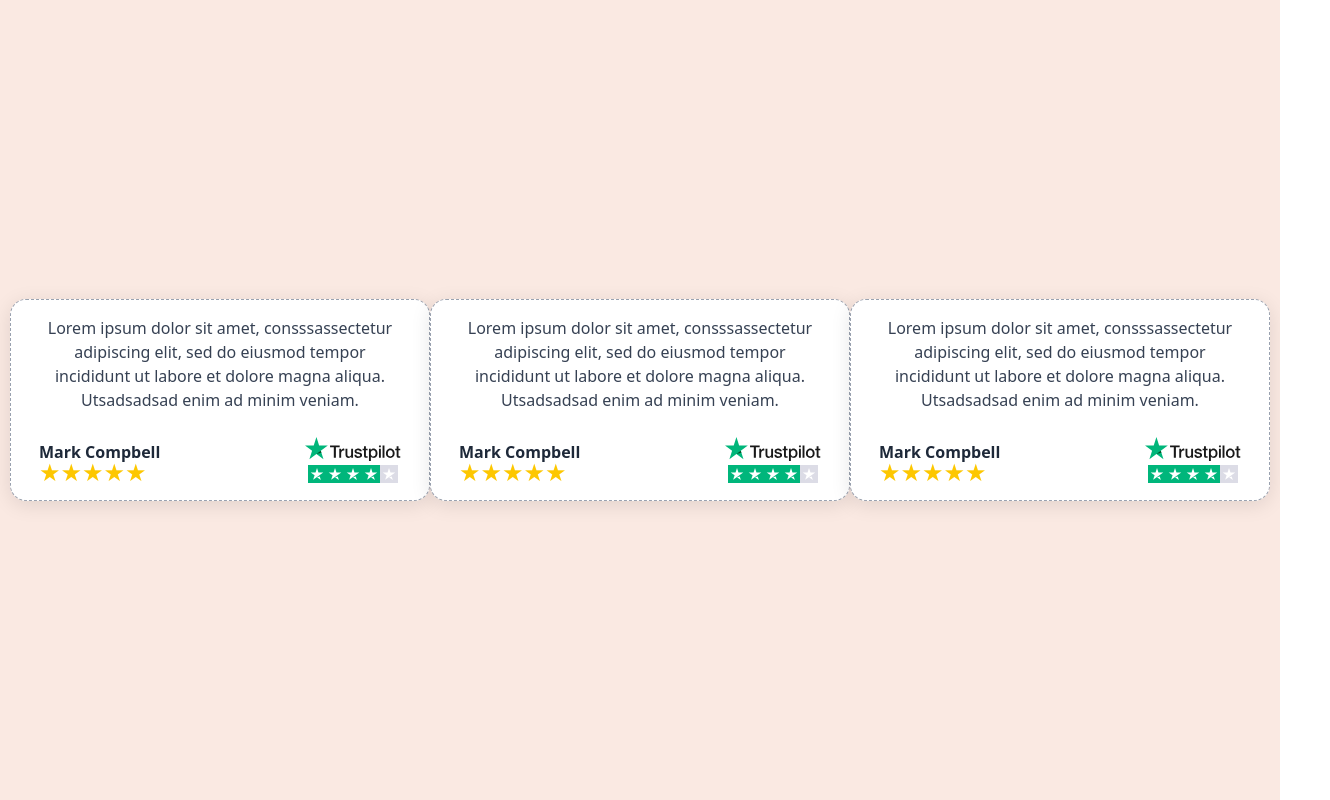
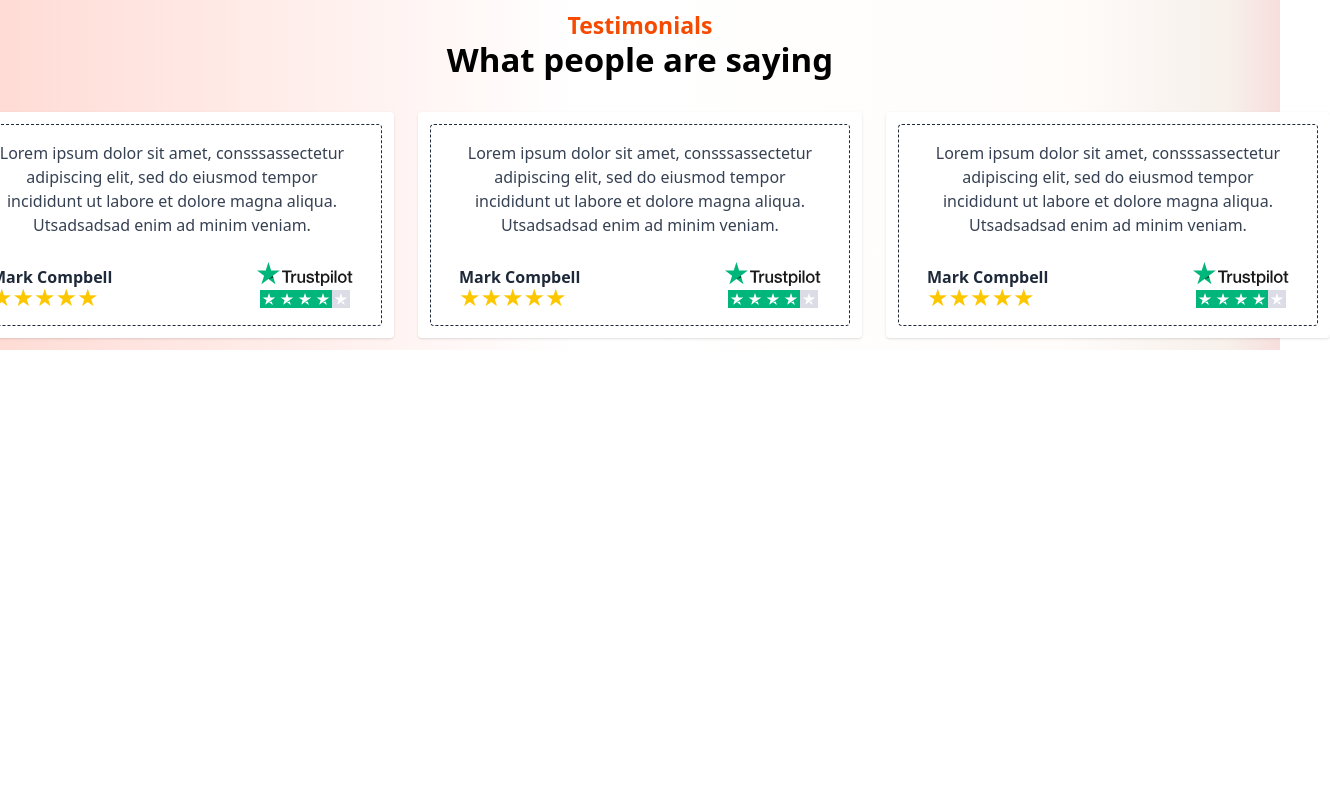
Before and after one commit to IamShahzaibAli-SA/MoneyTravelsSec2, a plain HTML site: page index.html in a window 1280 px wide. Shown: the whole page, 1330 px wide, since content can reach past the window. Drawn offline with nearby package versions, Linux system fonts and the light colour scheme.

Commit message:
Second Section Completed!

```diff
--- a/index.html
+++ b/index.html
@@ -9,13 +9,25 @@
 </head>
 
 <body>
-    <div>
-        <div class="flex items-center justify-center min-h-screen bg-[#fae9e2]">
     <div
-                class="bg-white rounded-2xl shadow-[0_4px_20px_rgba(0,0,0,0.1)] pt-4 px-7 w-[420px] border border-dashed border-gray-400">
+        class="bg-[linear-gradient(90deg,rgba(255,220,214,1)_0%,rgba(255,255,255,1)_45%,rgba(255,255,255,1)_50%,rgba(255,252,250,1)_83%,rgba(247,240,235,1)_96%,rgba(247,222,220,1)_100%)]">
+
+        <div class="flex justify-center">
+            <p class="font-bold text-orange-600 text-[23px] relative top-2">Testimonials</p>
+        </div>
+
+        <div class="flex justify-center mb-4">
+            <h2 class="font-bold text-[33px]">What people are saying</h2>
+        </div>
+
+        <div class="flex items-center justify-center ">
+            <div class="bg-white rounded shadow m-3">
+
+                <div class="bg-white rounded pt-4 px-7 w-[420px] border border-dashed border-gray-800 m-3">
 
                     <p class="text-center text-gray-700 mb-5">
-                    Lorem ipsum dolor sit amet, consssassectetur adipiscing elit, sed do eiusmod tempor incididunt ut
+                        Lorem ipsum dolor sit amet, consssassectetur adipiscing elit, sed do eiusmod tempor incididunt
+                        ut
                         labore et dolore magna aliqua. Utsadsadsad enim ad minim veniam.
                     </p>
 
@@ -35,9 +47,9 @@
                         <div class="flex flex-col items-center">
                             <img src="trustpilot-logo.svg" class="w-24 object-contain mb-1" alt="Trustpilot">
                             <div class="flex justify-center">
-                            <div class="flex" role="img" aria-label="Rating 4.6 of out 5 stars." class="pl-r3dhu86"><svg
-                                    xmlns="http://www.w3.org/2000/svg" class="trustpilot-star" width="18" height="18"
-                                    viewBox="0 0 18 18" fill="none">
+                                <div class="flex" role="img" aria-label="Rating 4.6 of out 5 stars." class="pl-r3dhu86">
+                                    <svg xmlns="http://www.w3.org/2000/svg" class="trustpilot-star" width="18"
+                                        height="18" viewBox="0 0 18 18" fill="none">
                                         <path d="M18.0002 0H9.00537V18.0001H18.0002V0Z" fill="#00B67B"></path>
                                         <path d="M9.00524 0H0V18.0001H9.00524V0Z" fill="#00B67B"></path>
                                         <path
@@ -71,19 +83,23 @@
                                         <path
                                             d="M9.00575 12.1358L11.7397 11.4366L12.8771 14.9636L9.00575 12.1358ZM15.2666 7.57576H10.4771L9.00575 3.03662L7.56575 7.56533H2.70312L6.60575 10.3723L5.12401 14.8697L9.01619 12.0627L11.4162 10.3306L15.298 7.56533L15.2666 7.57576Z"
                                             fill="#fff"></path>
-                                </svg></div>
+                                    </svg>
+                                </div>
                             </div>
                         </div>
 
                     </div>
 
                 </div>
+            </div>
 
-            <div
-                class="bg-white rounded-2xl shadow-[0_4px_20px_rgba(0,0,0,0.1)] pt-4 px-7 w-[420px] border border-dashed border-gray-400">
+            <div class="bg-white rounded shadow m-3">
+
+                <div class="bg-white rounded pt-4 px-7 w-[420px] border border-dashed border-gray-800 m-3">
 
                     <p class="text-center text-gray-700 mb-5">
-                    Lorem ipsum dolor sit amet, consssassectetur adipiscing elit, sed do eiusmod tempor incididunt ut
+                        Lorem ipsum dolor sit amet, consssassectetur adipiscing elit, sed do eiusmod tempor incididunt
+                        ut
                         labore et dolore magna aliqua. Utsadsadsad enim ad minim veniam.
                     </p>
 
@@ -103,9 +119,9 @@
                         <div class="flex flex-col items-center">
                             <img src="trustpilot-logo.svg" class="w-24 object-contain mb-1" alt="Trustpilot">
                             <div class="flex justify-center">
-                            <div class="flex" role="img" aria-label="Rating 4.6 of out 5 stars." class="pl-r3dhu86"><svg
-                                    xmlns="http://www.w3.org/2000/svg" class="trustpilot-star" width="18" height="18"
-                                    viewBox="0 0 18 18" fill="none">
+                                <div class="flex" role="img" aria-label="Rating 4.6 of out 5 stars." class="pl-r3dhu86">
+                                    <svg xmlns="http://www.w3.org/2000/svg" class="trustpilot-star" width="18"
+                                        height="18" viewBox="0 0 18 18" fill="none">
                                         <path d="M18.0002 0H9.00537V18.0001H18.0002V0Z" fill="#00B67B"></path>
                                         <path d="M9.00524 0H0V18.0001H9.00524V0Z" fill="#00B67B"></path>
                                         <path
@@ -139,19 +155,23 @@
                                         <path
                                             d="M9.00575 12.1358L11.7397 11.4366L12.8771 14.9636L9.00575 12.1358ZM15.2666 7.57576H10.4771L9.00575 3.03662L7.56575 7.56533H2.70312L6.60575 10.3723L5.12401 14.8697L9.01619 12.0627L11.4162 10.3306L15.298 7.56533L15.2666 7.57576Z"
                                             fill="#fff"></path>
-                                </svg></div>
+                                    </svg>
+                                </div>
                             </div>
                         </div>
 
                     </div>
 
                 </div>
+            </div>
 
-            <div
-                class="bg-white rounded-2xl shadow-[0_4px_20px_rgba(0,0,0,0.1)] pt-4 px-7 w-[420px] border border-dashed border-gray-400">
+            <div class="bg-white rounded shadow m-3">
+
+                <div class="bg-white rounded pt-4 px-7 w-[420px] border border-dashed border-gray-800 m-3">
 
                     <p class="text-center text-gray-700 mb-5">
-                    Lorem ipsum dolor sit amet, consssassectetur adipiscing elit, sed do eiusmod tempor incididunt ut
+                        Lorem ipsum dolor sit amet, consssassectetur adipiscing elit, sed do eiusmod tempor incididunt
+                        ut
                         labore et dolore magna aliqua. Utsadsadsad enim ad minim veniam.
                     </p>
 
@@ -171,9 +191,9 @@
                         <div class="flex flex-col items-center">
                             <img src="trustpilot-logo.svg" class="w-24 object-contain mb-1" alt="Trustpilot">
                             <div class="flex justify-center">
-                            <div class="flex" role="img" aria-label="Rating 4.6 of out 5 stars." class="pl-r3dhu86"><svg
-                                    xmlns="http://www.w3.org/2000/svg" class="trustpilot-star" width="18" height="18"
-                                    viewBox="0 0 18 18" fill="none">
+                                <div class="flex" role="img" aria-label="Rating 4.6 of out 5 stars." class="pl-r3dhu86">
+                                    <svg xmlns="http://www.w3.org/2000/svg" class="trustpilot-star" width="18"
+                                        height="18" viewBox="0 0 18 18" fill="none">
                                         <path d="M18.0002 0H9.00537V18.0001H18.0002V0Z" fill="#00B67B"></path>
                                         <path d="M9.00524 0H0V18.0001H9.00524V0Z" fill="#00B67B"></path>
                                         <path
@@ -207,7 +227,8 @@
                                         <path
                                             d="M9.00575 12.1358L11.7397 11.4366L12.8771 14.9636L9.00575 12.1358ZM15.2666 7.57576H10.4771L9.00575 3.03662L7.56575 7.56533H2.70312L6.60575 10.3723L5.12401 14.8697L9.01619 12.0627L11.4162 10.3306L15.298 7.56533L15.2666 7.57576Z"
                                             fill="#fff"></path>
-                                </svg></div>
+                                    </svg>
+                                </div>
                             </div>
                         </div>
 
@@ -215,6 +236,7 @@
 
                 </div>
             </div>
+        </div>
 
     </div>
 </body>
```
Lines whose indentation alone changed are shown as unchanged.
